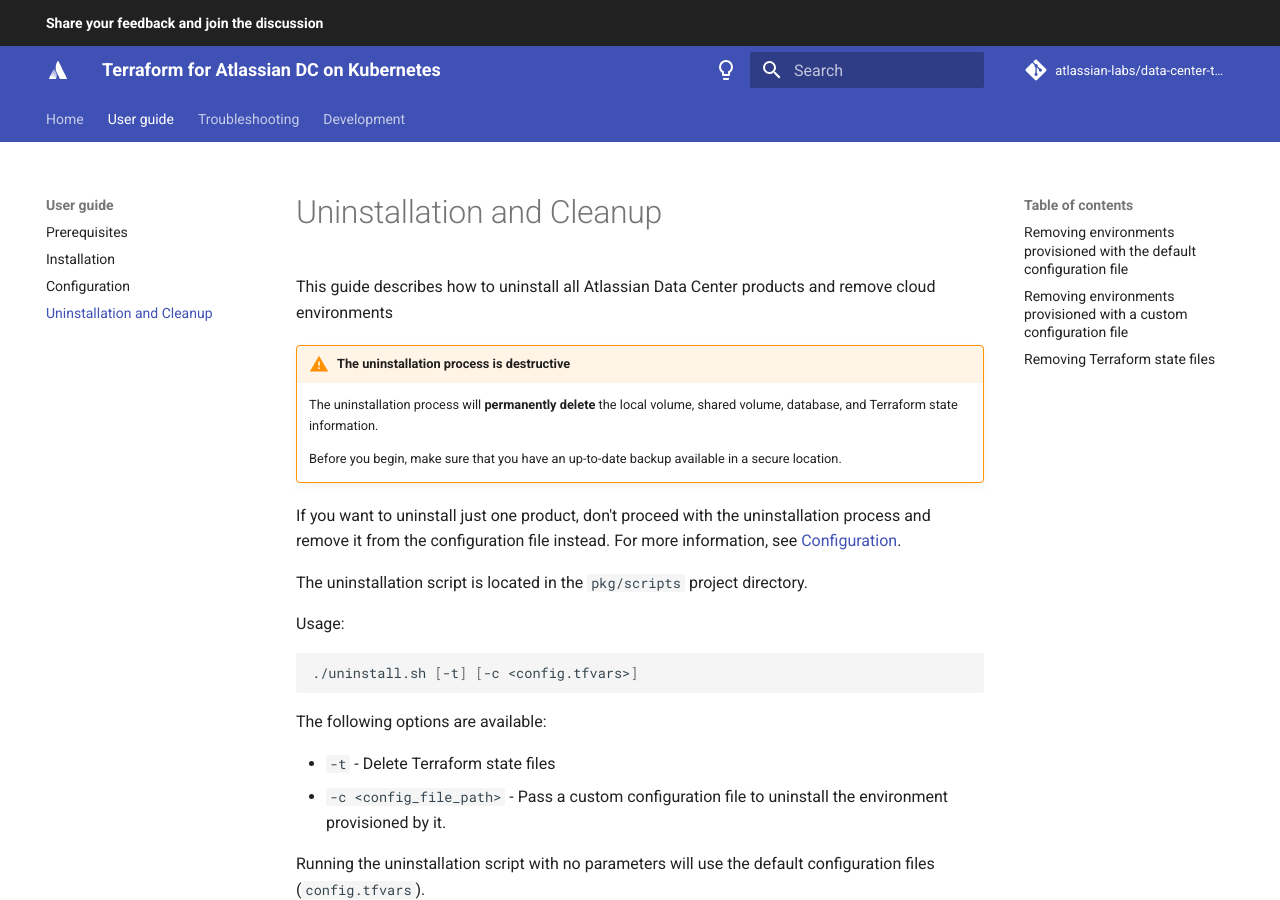
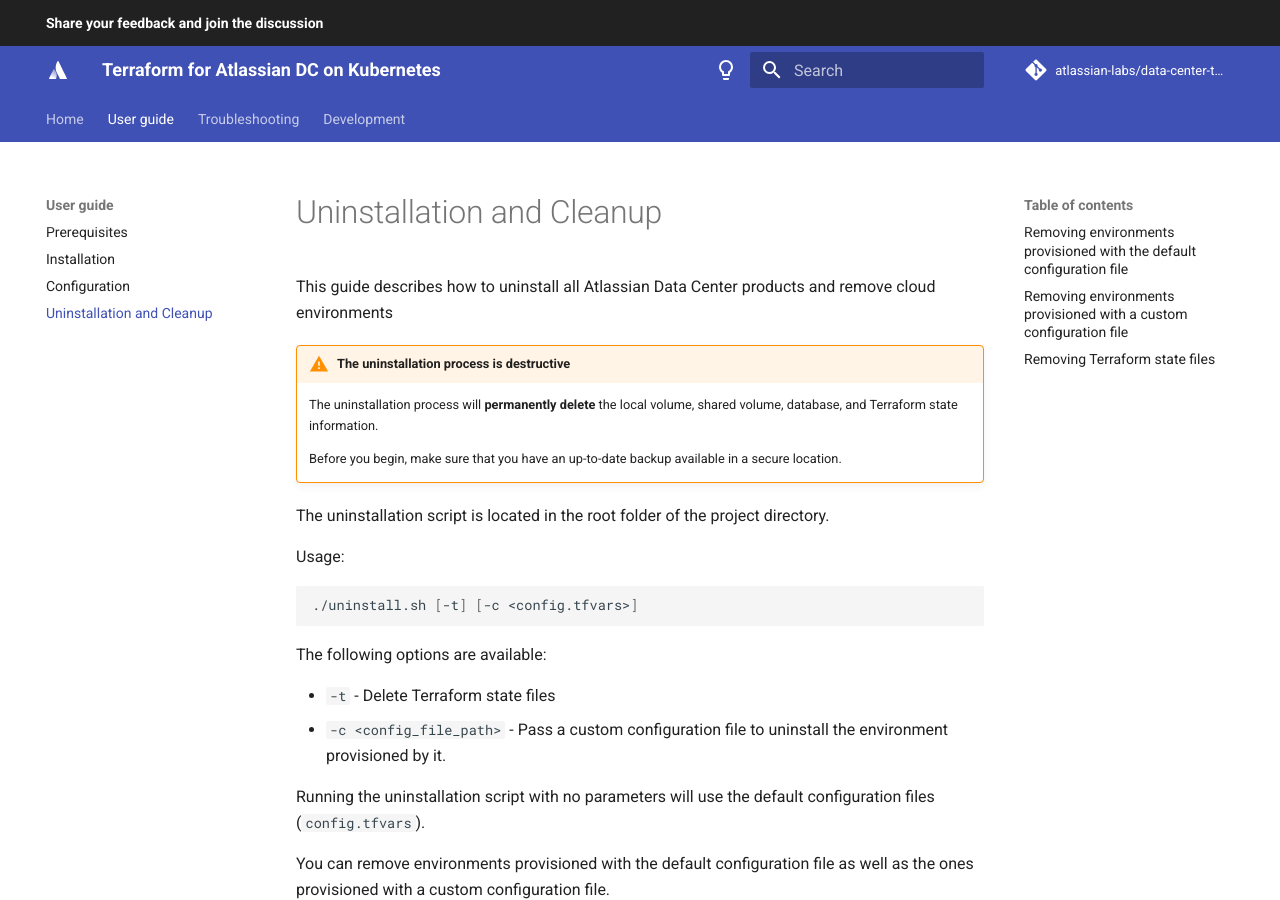
Before and after one commit to atlassian-labs/data-center-terraform, an MkDocs documentation site: the page built from docs/docs/userguide/CLEANUP.md, in a window 1280 px wide and 900 px high. Built offline with MkDocs 1.6.1 and Material for MkDocs 9.7.7, drawn with Linux system fonts in a browser that asks for light colours; comment, search, counter and statistics services are not loaded.

Commit message:
cleanup update

```diff
--- a/docs/docs/userguide/CLEANUP.md
+++ b/docs/docs/userguide/CLEANUP.md
@@ -7,9 +7,7 @@
 
     Before you begin, make sure that you have an up-to-date backup available in a secure location.
 
-If you want to uninstall just one product, don't proceed with the uninstallation process and remove it from the configuration file instead. For more information, see [Configuration](CONFIGURATION.md).
-
-The uninstallation script is located in the `pkg/scripts` project directory.
+The uninstallation script is located in the root folder of the project directory.
 
 Usage:
 
```
